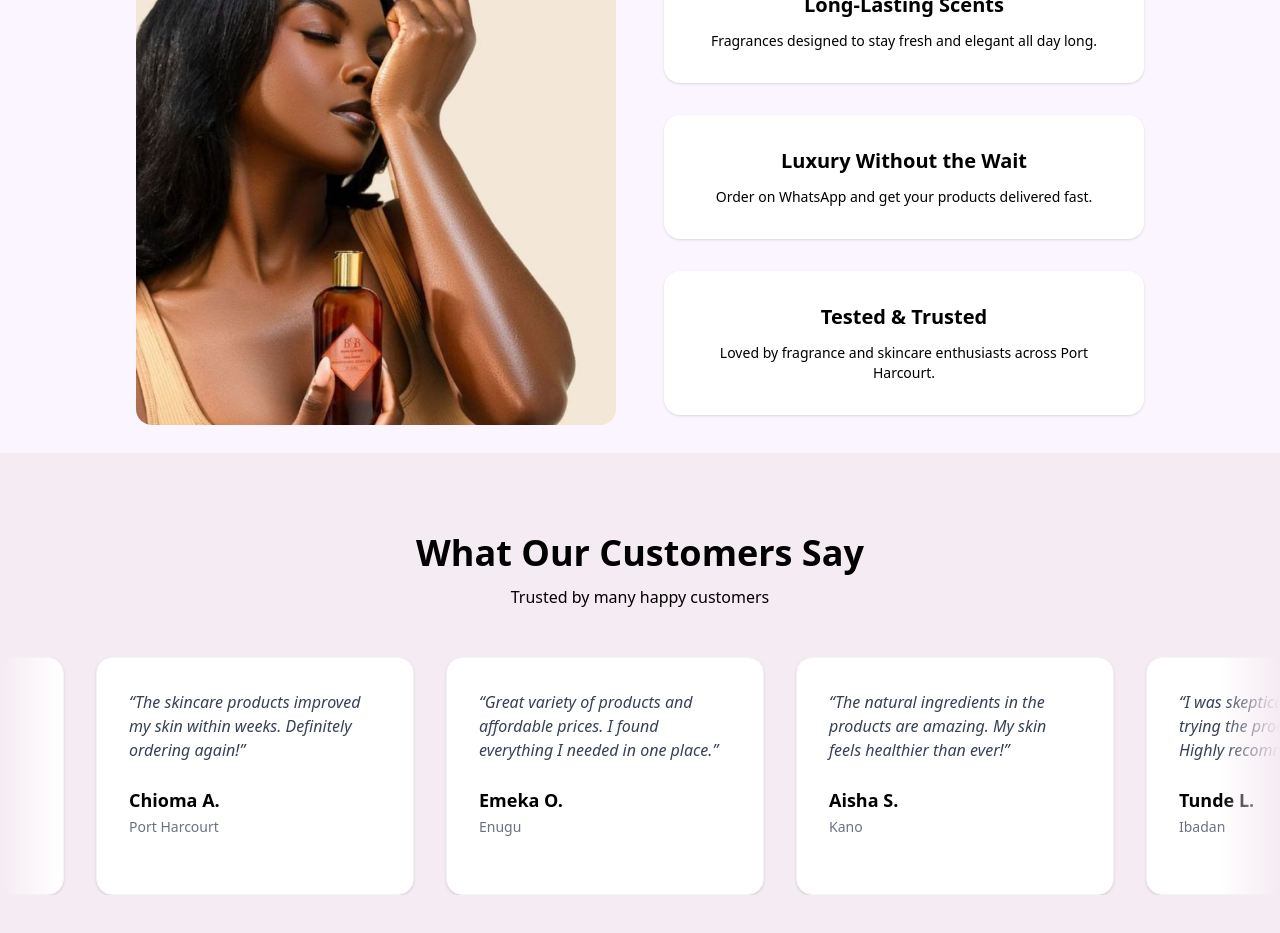
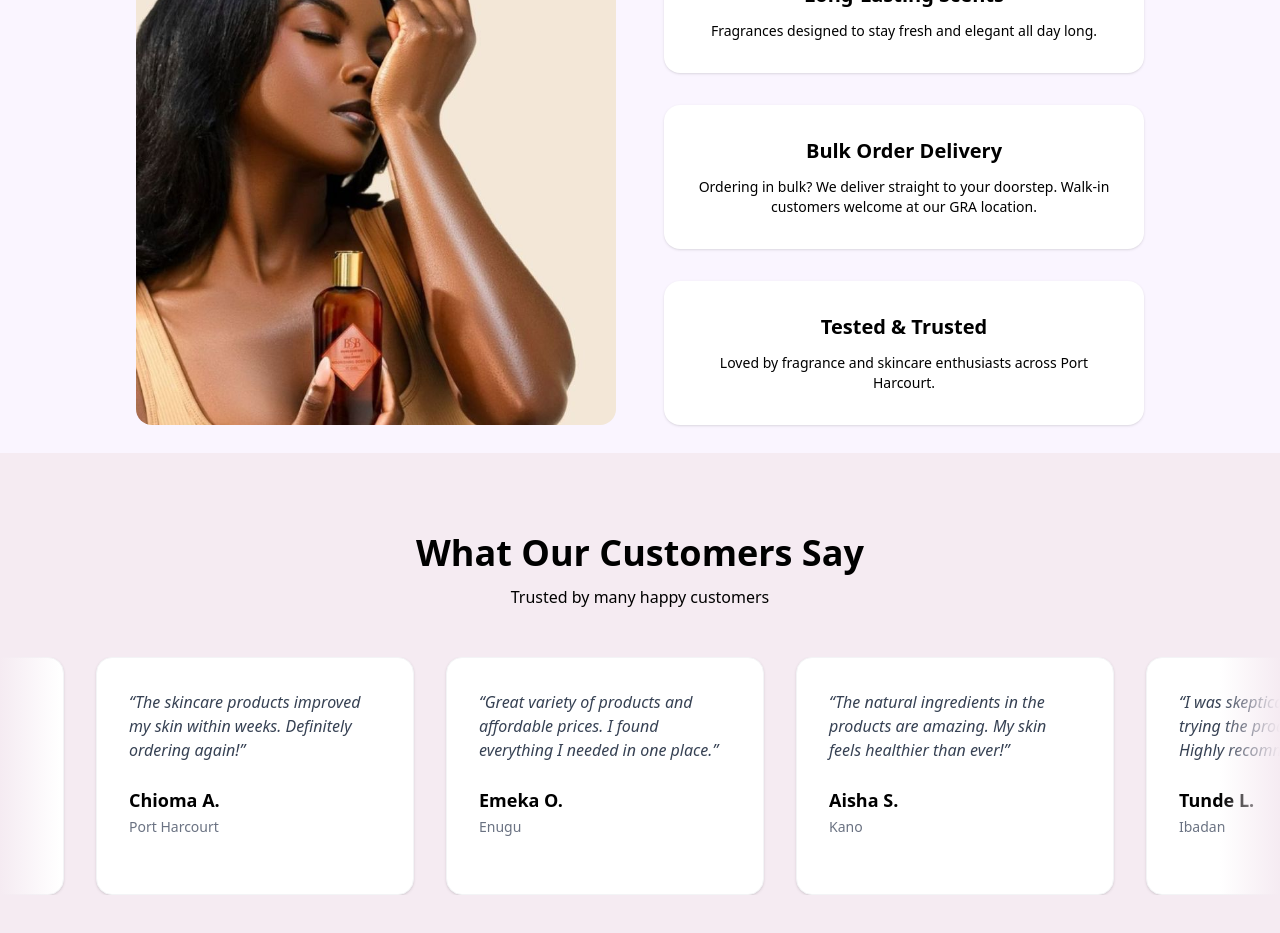
Before and after one commit to THESOURCEC0D3/N-GEEZ-STORE, a React (Vite) app: page / in a window 1280 px wide. Shown: the part 2500-3433 px from the top of the page. Built offline with nearby package versions, Linux system fonts and the light colour scheme.

Commit message:
I changed one of the reasons on why choose us

```diff
--- a/src/config.js
+++ b/src/config.js
@@ -72,10 +72,10 @@ export const config = {
       title: "Long-Lasting Scents",
       desc: "Fragrances designed to stay fresh and elegant all day long.",
     },
-    {
-      title: "Luxury Without the Wait",
-      desc: "Order on WhatsApp and get your products delivered fast.",
-    },
+   {
+  title: "Bulk Order Delivery",
+  desc: "Ordering in bulk? We deliver straight to your doorstep. Walk-in customers welcome at our GRA location.",
+},
     {
       title: "Tested & Trusted",
       desc: "Loved by fragrance and skincare enthusiasts across Port Harcourt.",
```
